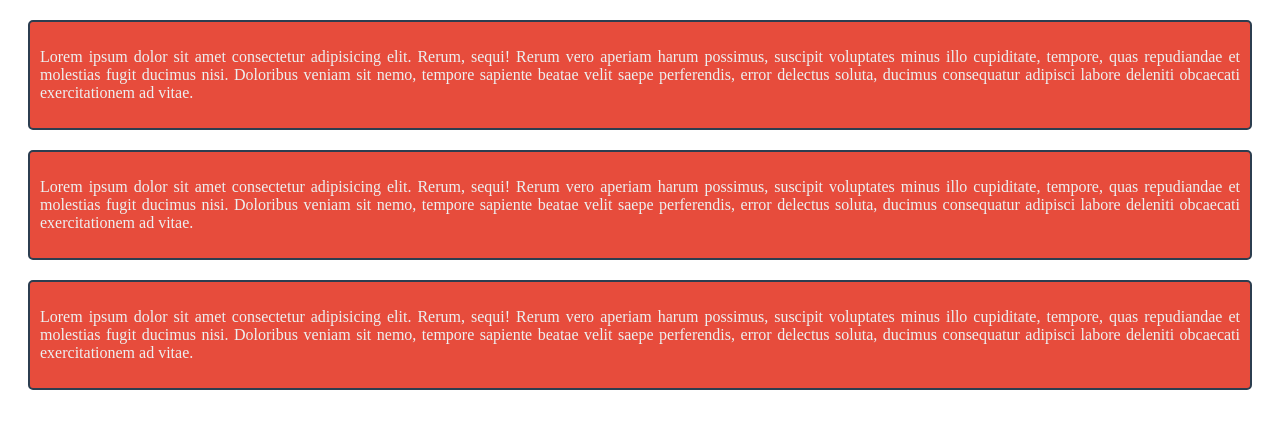
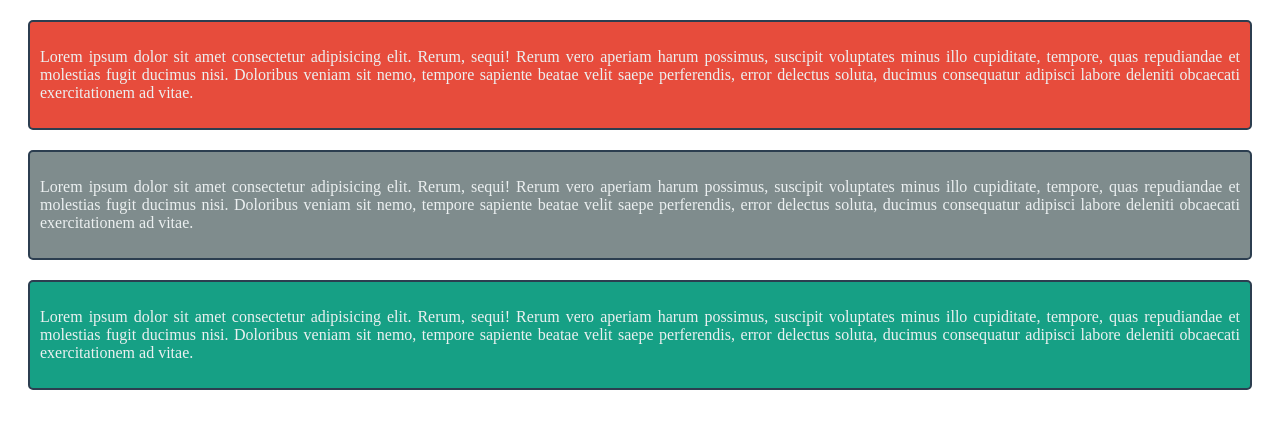
Before and after one commit to ShahariarSohan/Myfirstwebsite, a plain HTML site: page index.html in a window 1280 px wide. Drawn offline with Linux system fonts and the light colour scheme.

Commit message:
I have modified my css file again

```diff
--- a/index.html
+++ b/index.html
@@ -8,8 +8,8 @@
 
 </head>
 <body>
-    <div><p>Lorem ipsum dolor sit amet consectetur adipisicing elit. Rerum, sequi! Rerum vero aperiam harum possimus, suscipit voluptates minus illo cupiditate, tempore, quas repudiandae et molestias fugit ducimus nisi. Doloribus veniam sit nemo, tempore sapiente beatae velit saepe perferendis, error delectus soluta, ducimus consequatur adipisci labore deleniti obcaecati exercitationem ad vitae.</p></div>
-    <div><p>Lorem ipsum dolor sit amet consectetur adipisicing elit. Rerum, sequi! Rerum vero aperiam harum possimus, suscipit voluptates minus illo cupiditate, tempore, quas repudiandae et molestias fugit ducimus nisi. Doloribus veniam sit nemo, tempore sapiente beatae velit saepe perferendis, error delectus soluta, ducimus consequatur adipisci labore deleniti obcaecati exercitationem ad vitae.</p></div>
-    <div><p>Lorem ipsum dolor sit amet consectetur adipisicing elit. Rerum, sequi! Rerum vero aperiam harum possimus, suscipit voluptates minus illo cupiditate, tempore, quas repudiandae et molestias fugit ducimus nisi. Doloribus veniam sit nemo, tempore sapiente beatae velit saepe perferendis, error delectus soluta, ducimus consequatur adipisci labore deleniti obcaecati exercitationem ad vitae.</p></div>
+    <div class="box1"><p id="p1">Lorem ipsum dolor sit amet consectetur adipisicing elit. Rerum, sequi! Rerum vero aperiam harum possimus, suscipit voluptates minus illo cupiditate, tempore, quas repudiandae et molestias fugit ducimus nisi. Doloribus veniam sit nemo, tempore sapiente beatae velit saepe perferendis, error delectus soluta, ducimus consequatur adipisci labore deleniti obcaecati exercitationem ad vitae.</p></div>
+    <div class="box2"><p id="p2">Lorem ipsum dolor sit amet consectetur adipisicing elit. Rerum, sequi! Rerum vero aperiam harum possimus, suscipit voluptates minus illo cupiditate, tempore, quas repudiandae et molestias fugit ducimus nisi. Doloribus veniam sit nemo, tempore sapiente beatae velit saepe perferendis, error delectus soluta, ducimus consequatur adipisci labore deleniti obcaecati exercitationem ad vitae.</p></div>
+    <div class="box3"><p id="p3">Lorem ipsum dolor sit amet consectetur adipisicing elit. Rerum, sequi! Rerum vero aperiam harum possimus, suscipit voluptates minus illo cupiditate, tempore, quas repudiandae et molestias fugit ducimus nisi. Doloribus veniam sit nemo, tempore sapiente beatae velit saepe perferendis, error delectus soluta, ducimus consequatur adipisci labore deleniti obcaecati exercitationem ad vitae.</p></div>
 </body>
 </html>
--- a/style/index.css
+++ b/style/index.css
@@ -6,6 +6,16 @@ div{
     border-radius: 5px;
 
 }
+.box1{
+    background-color: #e74c3c;
+}
+.box2{
+    background-color: #7f8c8d;
+
+}
+.box3{
+    background-color:#16a085;
+}
 p{
     padding:10px;
     text-align:justify;
```
